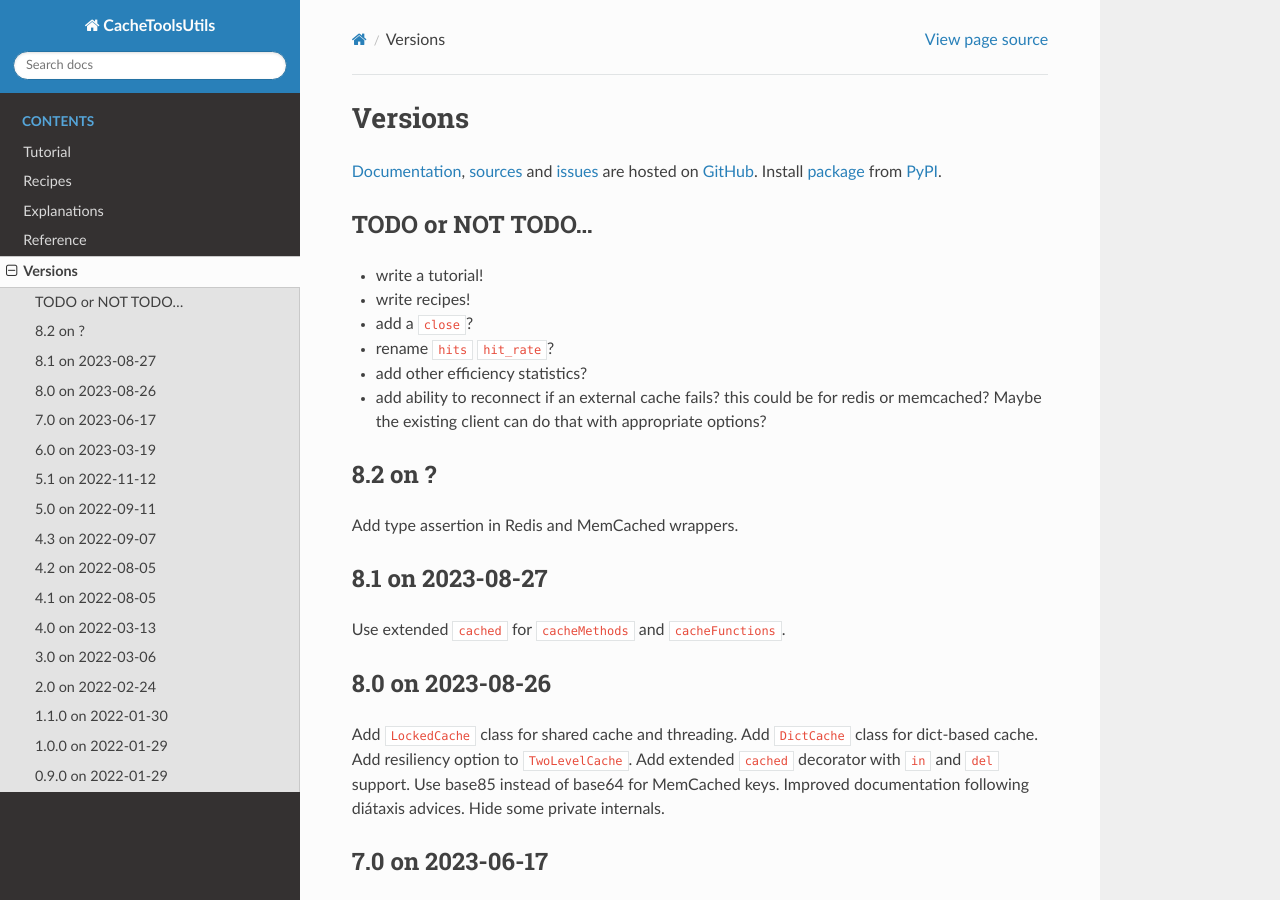
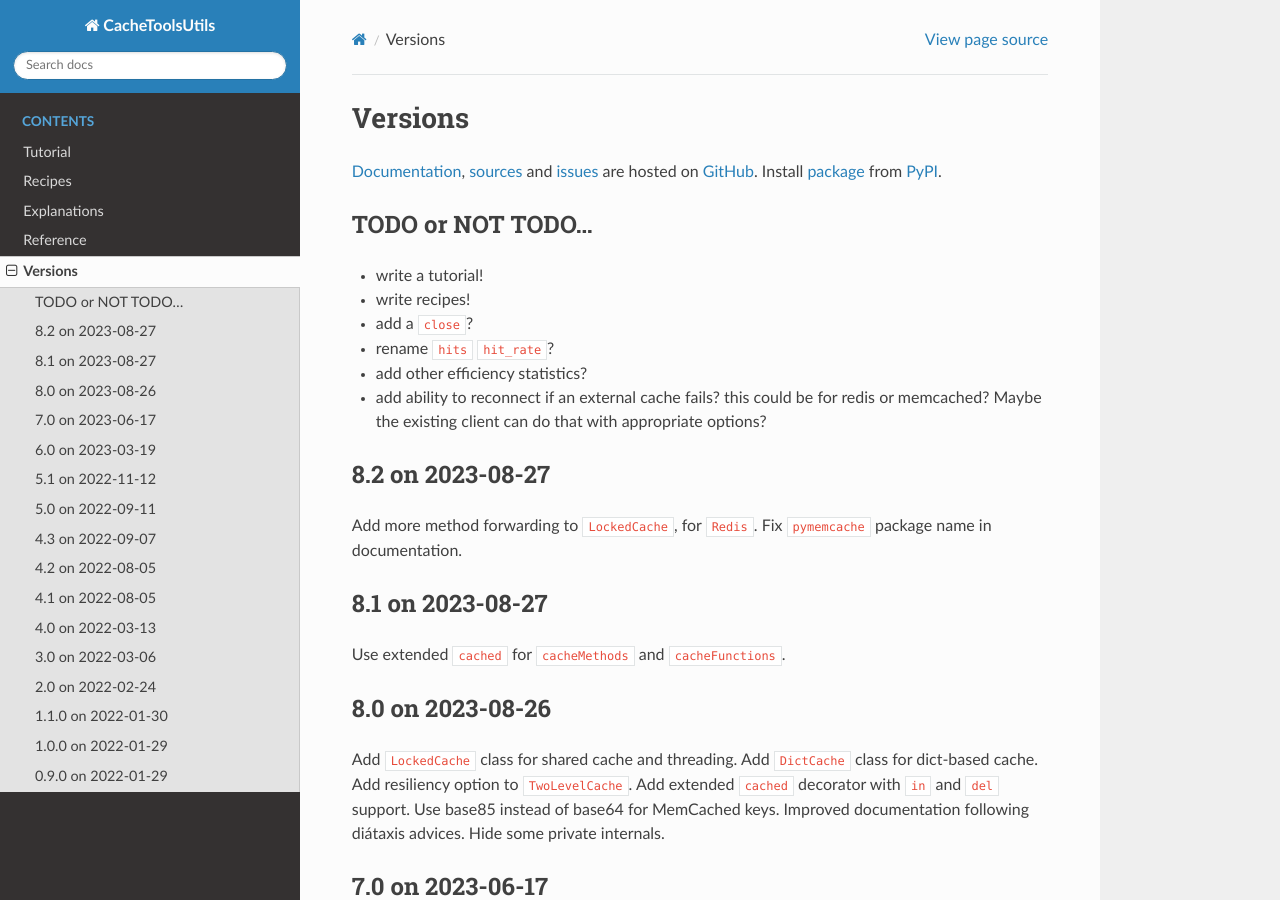
Before and after one commit to zx80/cachetools-utils, a Sphinx documentation site: the page built from docs/VERSIONS.md, in a window 1280 px wide and 900 px high. Built offline with Sphinx 7.4.7 and the Read the Docs theme 2.0.0, drawn with Linux system fonts in a browser that asks for light colours; pages that are not in the unit, such as notebooks, are missing from menus.

```diff
--- a/docs/VERSIONS.md
+++ b/docs/VERSIONS.md
@@ -18,9 +18,10 @@ Install [package](https://pypi.org/project/CacheToolsUtils/) from
   this could be for redis or memcached?
   Maybe the existing client can do that with appropriate options?
 
-## 8.2 on ?
+## 8.2 on 2023-08-27
 
-Add type assertion in Redis and MemCached wrappers.
+Add more method forwarding to `LockedCache`, for `Redis`.
+Fix `pymemcache` package name in documentation.
 
 ## 8.1 on 2023-08-27
 
```
